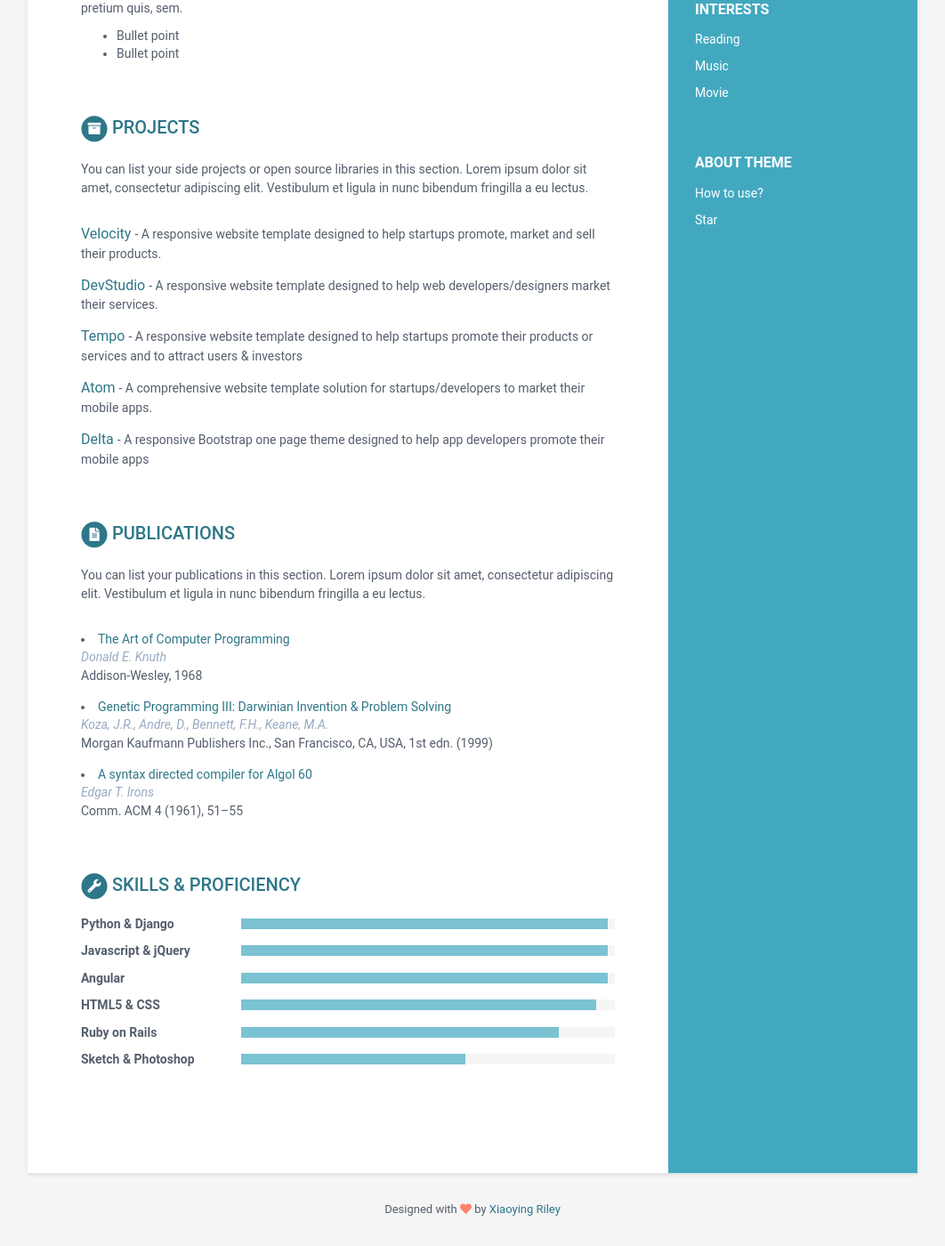
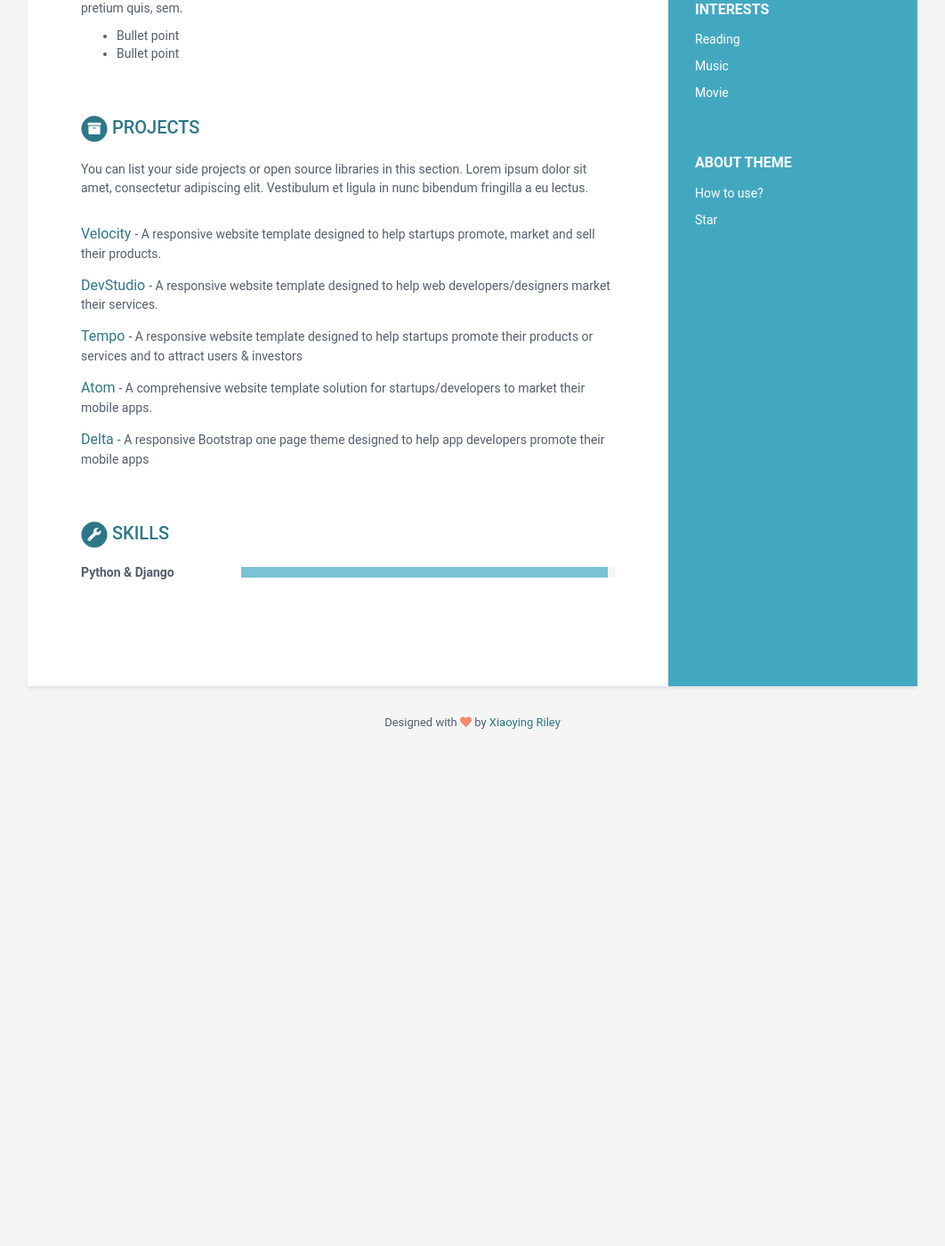
Before and after one commit to linjieli0819/linjieli0819.github.io, a Jekyll site: the page built from index.html, in a window 1280 px wide and 1400 px high, scrolled down 938 px. Shown: the whole window at 89% size, without its empty margins (109-1171 px from the left). Built offline with Jekyll 4.4.1, drawn with Linux system fonts in a browser that asks for light colours; after the commit the page ends 1791 px from its top, so only the background shows below that.

Commit message:
Update data.yml

```diff
--- a/_data/data.yml
+++ b/_data/data.yml
@@ -51,6 +51,7 @@
       penatibus et magnis dis parturient montes, nascetur ridiculus mus.
       Donec quam felis, ultricies nec, pellentesque eu.
       Second paragraph if required.
+
 education:
     - degree: Master of Education (M. Ed.)
       university: University of Virginia
@@ -129,49 +130,13 @@
         link: "#"
         tagline: "A responsive Bootstrap one page theme designed to help app developers promote their mobile apps"
 
-publications:
-    title: Publications
-    intro: |
-      You can list your publications in this section. Lorem ipsum dolor sit
-      amet, consectetur adipiscing elit. Vestibulum et ligula in nunc
-      bibendum fringilla a eu lectus.
-    papers:
-      - title: The Art of Computer Programming
-        link: "#"
-        authors: Donald E. Knuth
-        conference: Addison-Wesley, 1968
-
-      - title: "Genetic Programming III: Darwinian Invention &amp; Problem Solving"
-        link: "#"
-        authors: Koza, J.R., Andre, D., Bennett, F.H., Keane, M.A.
-        conference: "Morgan Kaufmann Publishers Inc., San Francisco, CA, USA, 1st edn. (1999)"
-
-      - title: A syntax directed compiler for Algol 60
-        link: "#"
-        authors: Edgar T. Irons
-        conference: "Comm. ACM 4 (1961), 51–55"
-
 skills:
-    title: Skills &amp; Proficiency
+    title: Skills
 
     toolset:
       - name: Python & Django
         level: 98%
 
-      - name: Javascript & jQuery
-        level: 98%
-
-      - name: Angular
-        level: 98%
-
-      - name: HTML5 & CSS
-        level: 95%
-
-      - name: Ruby on Rails
-        level: 85%
-
-      - name: Sketch & Photoshop
-        level: 60%
 
 footer: >
     Designed with <i class="fas fa-heart"></i> by <a href="http://themes.3rdwavemedia.com" target="_blank" rel="nofollow">Xiaoying Riley</a>
```
